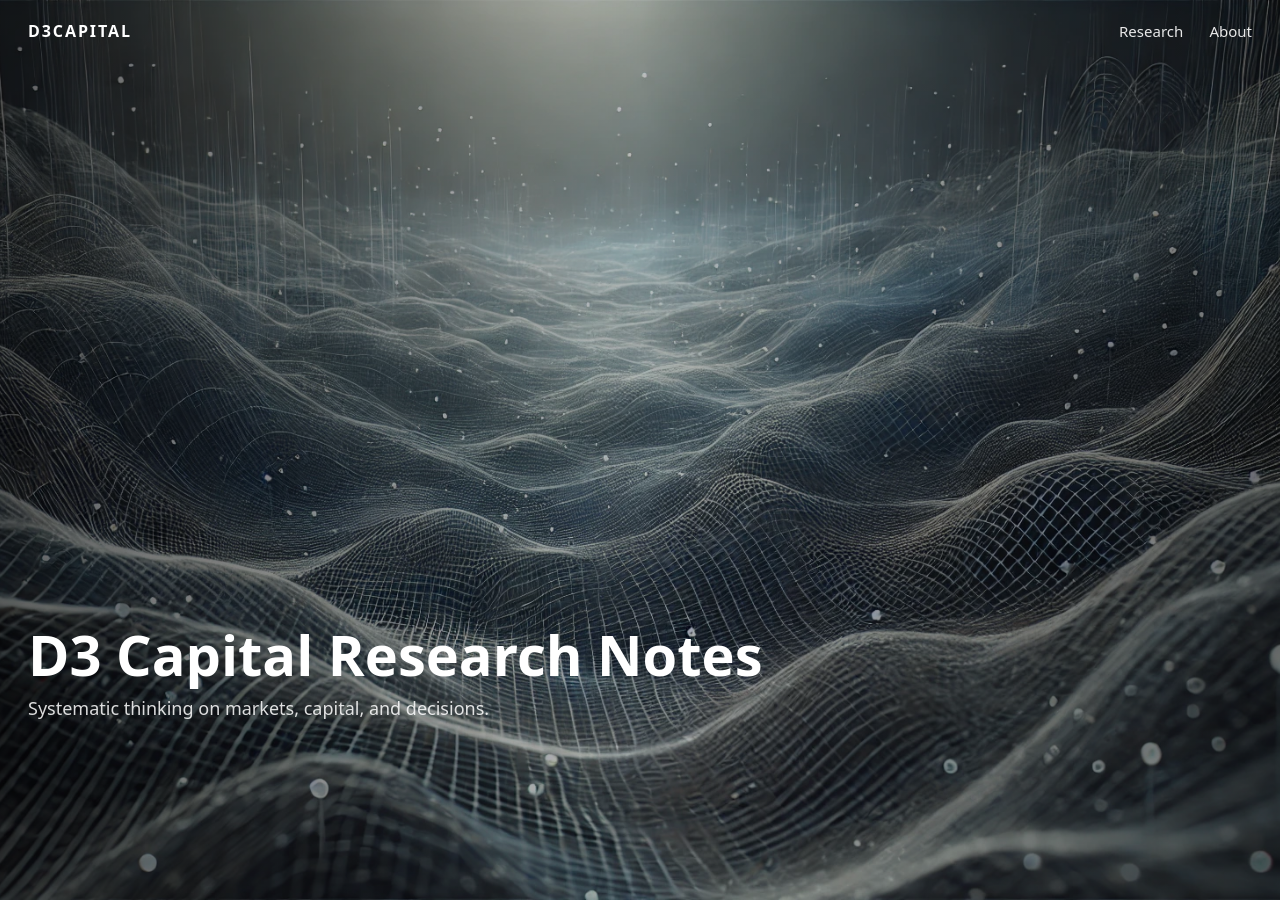
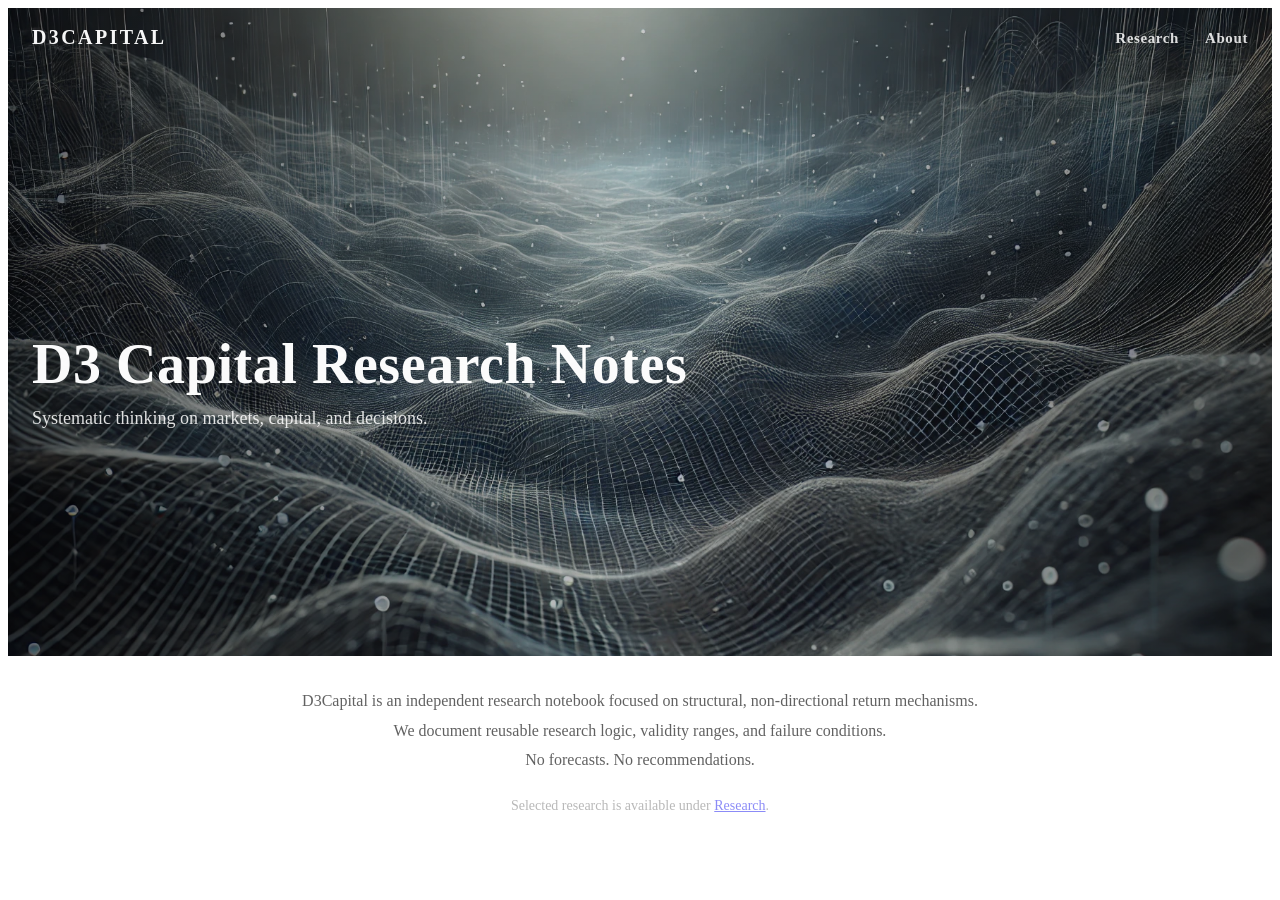
Before and after one commit to D3Capital/D3Capital.github.io, a Jekyll site: the page built from index.md, in a window 1280 px wide. Built offline with Jekyll 4.4.1, drawn with Linux system fonts in a browser that asks for light colours.

Commit message:
fix home layout structure and hero spacing

```diff
--- a/_layouts/home.html
+++ b/_layouts/home.html
@@ -1,115 +1,140 @@
-<!DOCTYPE html>
-<html lang="en">
-<head>
-  <meta charset="UTF-8" />
-  <title>{{ site.title }}</title>
-  <meta name="viewport" content="width=device-width, initial-scale=1" />
 <style>
-    html, body {
+  /* Home only */
+  .home-hero {
+    position: relative;
+    width: 100%;
+    height: 72vh;
+    min-height: 520px;
+    overflow: hidden;
     margin: 0;
-      padding: 0;
+    border-radius: 0; /* 直角 */
   }
 
-    body {
-      font-family: system-ui, -apple-system, BlinkMacSystemFont, "Segoe UI", Roboto, sans-serif;
-      background: #000;
-    }
-
-    /* HERO */
-    .hero {
-      position: relative;
-      width: 100vw;
-      height: 100vh;
-      overflow: hidden;
-    }
-
-    .hero-img {
+  .home-hero img {
     position: absolute;
     inset: 0;
     width: 100%;
     height: 100%;
     object-fit: cover;
+    display: block;
   }
 
-    .hero-overlay {
-      position: absolute;
-      inset: 0;
-      background: linear-gradient(
-        90deg,
-        rgba(0,0,0,.6),
-        rgba(0,0,0,.25),
-        rgba(0,0,0,.55)
-      );
+  .home-hero::after{
+    content:"";
+    position:absolute;
+    inset:0;
+    background: linear-gradient(90deg, rgba(0,0,0,.58), rgba(0,0,0,.20), rgba(0,0,0,.50));
+    pointer-events:none;
   }
 
-    .hero-top {
-      position: absolute;
-      top: 20px;
-      left: 28px;
-      right: 28px;
-      display: flex;
-      justify-content: space-between;
-      z-index: 3;
+  .home-hero-top{
+    position:absolute;
+    top:18px;
+    left:24px;
+    right:24px;
+    display:flex;
+    align-items:center;
+    justify-content:space-between;
+    z-index:2;
   }
 
-    .hero-brand a {
-      color: #fff;
-      font-weight: 700;
-      letter-spacing: .12em;
-      text-decoration: none;
+  .home-brand a{
+    text-decoration:none;
+    font-size:20px;
+    font-weight:750;
+    letter-spacing:.12em;
+    text-transform:uppercase;
+    color:rgba(255,255,255,.96);
   }
 
-    .hero-links a {
-      margin-left: 22px;
-      color: rgba(255,255,255,.9);
-      text-decoration: none;
-      font-size: 15px;
+  .home-links a{
+    text-decoration:none;
+    margin-left:22px;
+    font-size:15px;
+    font-weight:650;
+    letter-spacing:.04em;
+    color:rgba(255,255,255,.92);
+    opacity:.92;
+  }
+  .home-links a:hover{ opacity:1; }
+
+  .home-hero-text{
+    position:absolute;
+    left:24px;
+    right:24px;
+    top:58%;
+    transform:translateY(-50%);
+    z-index:2;
+    max-width:980px;
+    color:#fff;
   }
 
-    .hero-text {
-      position: absolute;
-      left: 28px;
-      bottom: 20%;
-      z-index: 3;
-      max-width: 900px;
-      color: #fff;
+  .home-hero-text h1{
+    margin:0 0 10px;
+    font-size:56px;
+    line-height:1.06;
+    letter-spacing:.01em;
+    color:rgba(255,255,255,.98);
   }
 
-    .hero-text h1 {
-      margin: 0 0 12px;
-      font-size: 56px;
-      line-height: 1.05;
+  .home-hero-text p{
+    margin:0;
+    font-size:18px;
+    line-height:1.6;
+    color:rgba(255,255,255,.86);
   }
 
-    .hero-text p {
-      margin: 0;
-      font-size: 18px;
-      opacity: .85;
+  .home-manifesto{
+    max-width:860px;
+    margin:30px auto 72px;
+    padding:0 24px;
+    text-align:center;
+  }
+  .home-manifesto p{
+    margin:0;
+    font-size:16px;
+    line-height:1.85;
+    color:rgba(0,0,0,.62);
+  }
+
+  /* Mobile */
+  @media (max-width: 720px){
+    .home-hero{ height:68vh; min-height:480px; }
+    .home-hero-top{ top:14px; left:16px; right:16px; }
+    .home-brand a{ font-size:18px; }
+    .home-links a{ margin-left:14px; font-size:14px; }
+    .home-hero-text{ left:16px; right:16px; top:64%; }
+    .home-hero-text h1{ font-size:40px; }
+    .home-hero-text p{ font-size:16px; }
+    .home-manifesto{ margin:22px auto 56px; }
   }
 </style>
-</head>
 
-<body>
-
-<section class="hero">
-  <img class="hero-img" src="/assets/img/hero.jpg" alt="D3Capital Research">
-  <div class="hero-overlay"></div>
-
-  <div class="hero-top">
-    <div class="hero-brand">
-      <a href="/">D3CAPITAL</a>
+<section class="home-hero" aria-label="D3Capital Hero">
+  <img src="{{ '/assets/img/hero.jpg' | relative_url }}" alt="D3Capital Research">
+  <div class="home-hero-top">
+    <div class="home-brand">
+      <a href="{{ '/' | relative_url }}" aria-label="Home">D3CAPITAL</a>
     </div>
-    <nav class="hero-links">
+    <nav class="home-links" aria-label="Primary">
       <a href="{{ '/research/' | relative_url }}">Research</a>
       <a href="{{ '/about/' | relative_url }}">About</a>
     </nav>
   </div>
 
-  <div class="hero-text">
+  <div class="home-hero-text">
     <h1>D3 Capital Research Notes</h1>
     <p>Systematic thinking on markets, capital, and decisions.</p>
   </div>
 </section>
 
-</body>
-</html>
+<section class="home-manifesto" aria-label="Manifesto">
+  <p>
+    D3Capital is an independent research notebook focused on structural, non-directional return mechanisms.<br>
+    We document reusable research logic, validity ranges, and failure conditions.<br>
+    No forecasts. No recommendations.
+  </p>
+  <p style="margin-top:18px; font-size:14px; opacity:.45;">
+    Selected research is available under <a href="{{ '/research/' | relative_url }}">Research</a>.
+  </p>
+</section>
--- a/index.md
+++ b/index.md
@@ -1,4 +1,5 @@
 ---
 layout: home
 title: ""
+permalink: /
 ---
```
Lines whose indentation alone changed are shown as unchanged.
